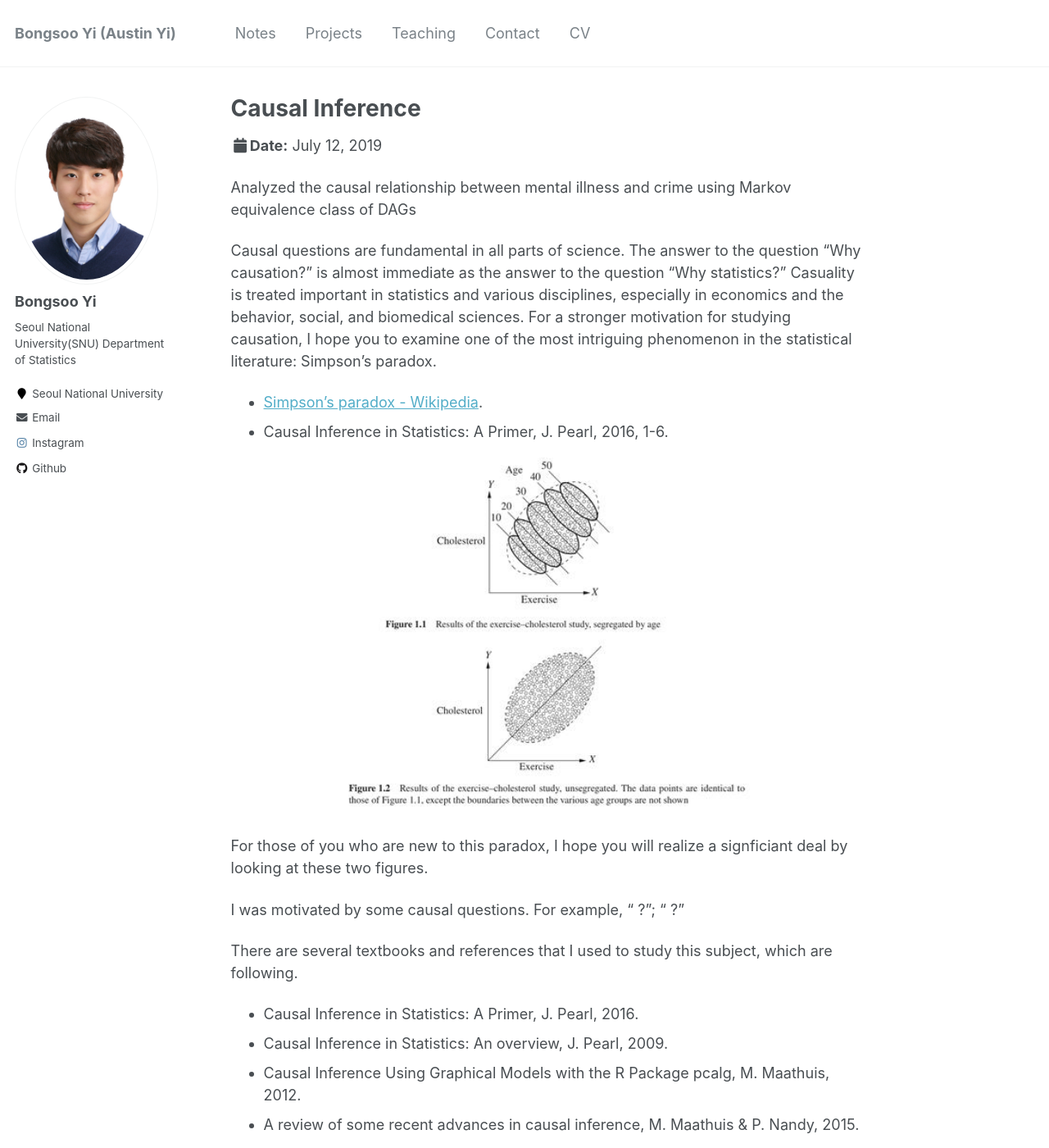
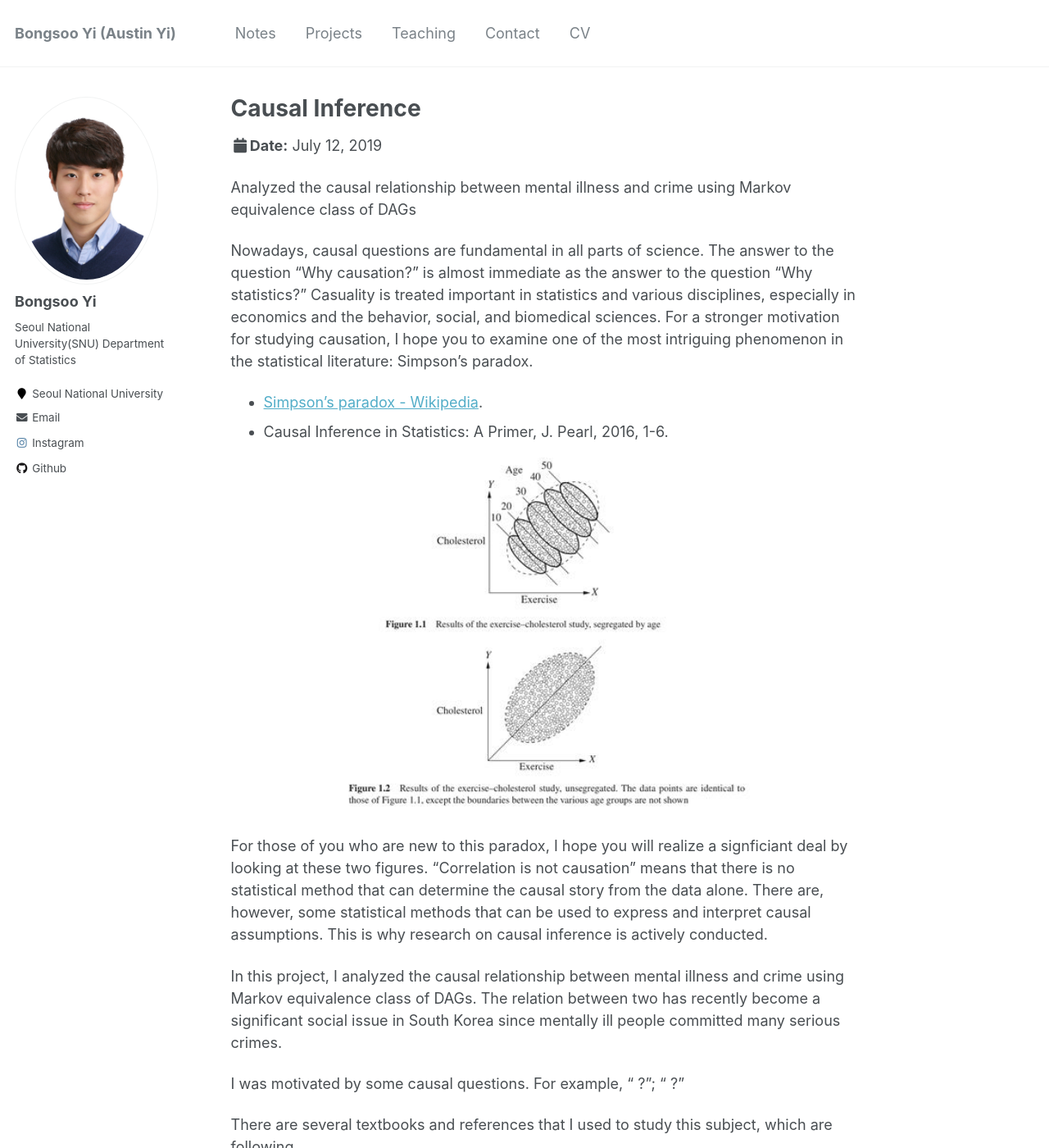
Before and after one commit to austinyi/austinyi.github.io, a Jekyll site: the page built from _talks/2019-07-12-talk-2.md, in a window 1280 px wide and 1400 px high. Shown: the whole window at 82% size. Built offline with Jekyll 4.4.1, drawn with Linux system fonts in a browser that asks for light colours.

Commit message:
Update 2019-07-12-talk-2.md

```diff
--- a/_talks/2019-07-12-talk-2.md
+++ b/_talks/2019-07-12-talk-2.md
@@ -9,7 +9,7 @@ date: 2019-07-12
 
 Analyzed the causal relationship between mental illness and crime using Markov equivalence class of DAGs
 
-Causal questions are fundamental in all parts of science. The answer to the question "Why causation?" is almost immediate as the answer to the question "Why statistics?" Casuality is treated important in statistics and various disciplines, especially in economics and the behavior, social, and biomedical sciences. For a stronger motivation for studying causation, I hope you to examine one of the most intriguing phenomenon in the statistical literature: Simpson's paradox.
+Nowadays, causal questions are fundamental in all parts of science. The answer to the question "Why causation?" is almost immediate as the answer to the question "Why statistics?" Casuality is treated important in statistics and various disciplines, especially in economics and the behavior, social, and biomedical sciences. For a stronger motivation for studying causation, I hope you to examine one of the most intriguing phenomenon in the statistical literature: Simpson's paradox.
 
 * [Simpson's paradox - Wikipedia](https://en.wikipedia.org/wiki/Simpson%27s_paradox).
 * Causal Inference in Statistics: A Primer, J. Pearl, 2016, 1-6.
@@ -21,7 +21,11 @@ Causal questions are fundamental in all parts of science. The answer to the ques
 
 </p>
 
-For those of you who are new to this paradox, I hope you will realize a signficiant deal by looking at these two figures.
+For those of you who are new to this paradox, I hope you will realize a signficiant deal by looking at these two figures. "Correlation is not causation" means that there is no statistical method that can determine the causal story from the data alone. There are, however, some statistical methods that can be used to express and interpret causal assumptions. This is why research on causal inference is actively conducted.
+
+In this project, I analyzed the causal relationship between mental illness and crime using Markov equivalence class of DAGs. The relation between two has recently become a significant social issue in South Korea since mentally ill people committed many serious crimes.
+
+
 
 I was motivated by some causal questions. For example, "  ?"; " ?"
 
```
